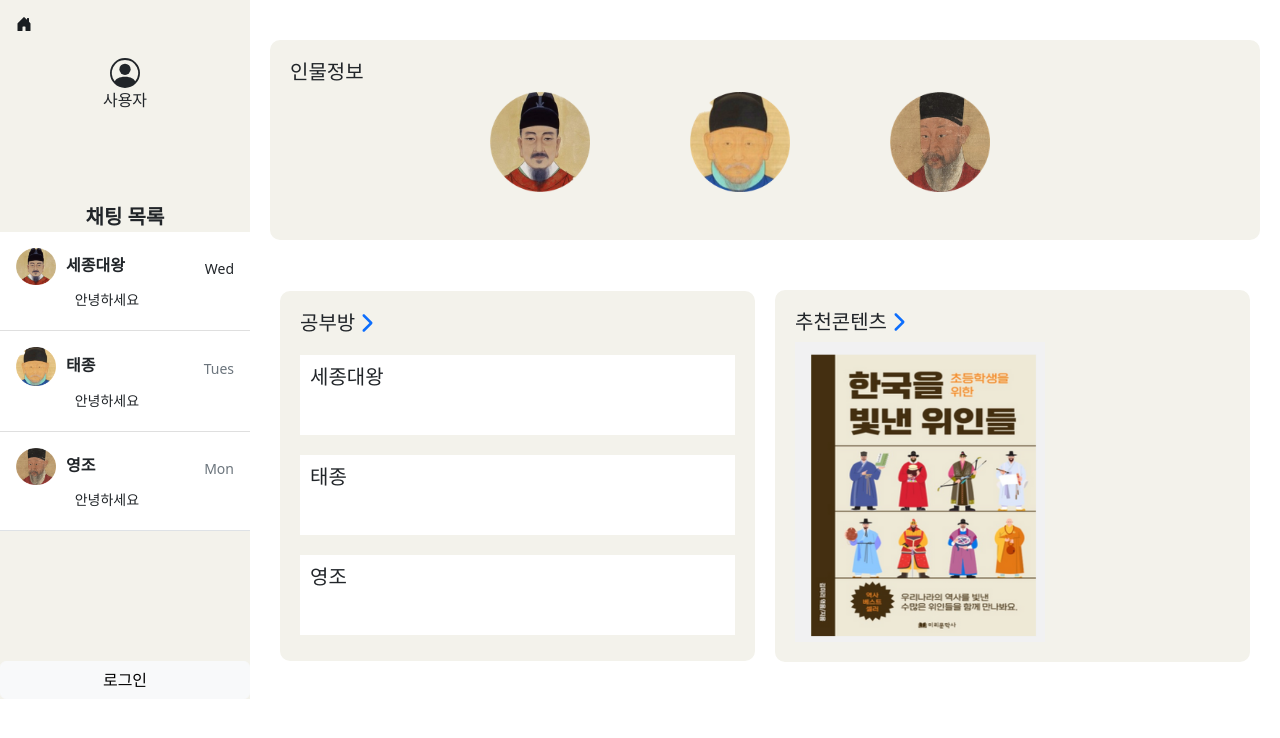
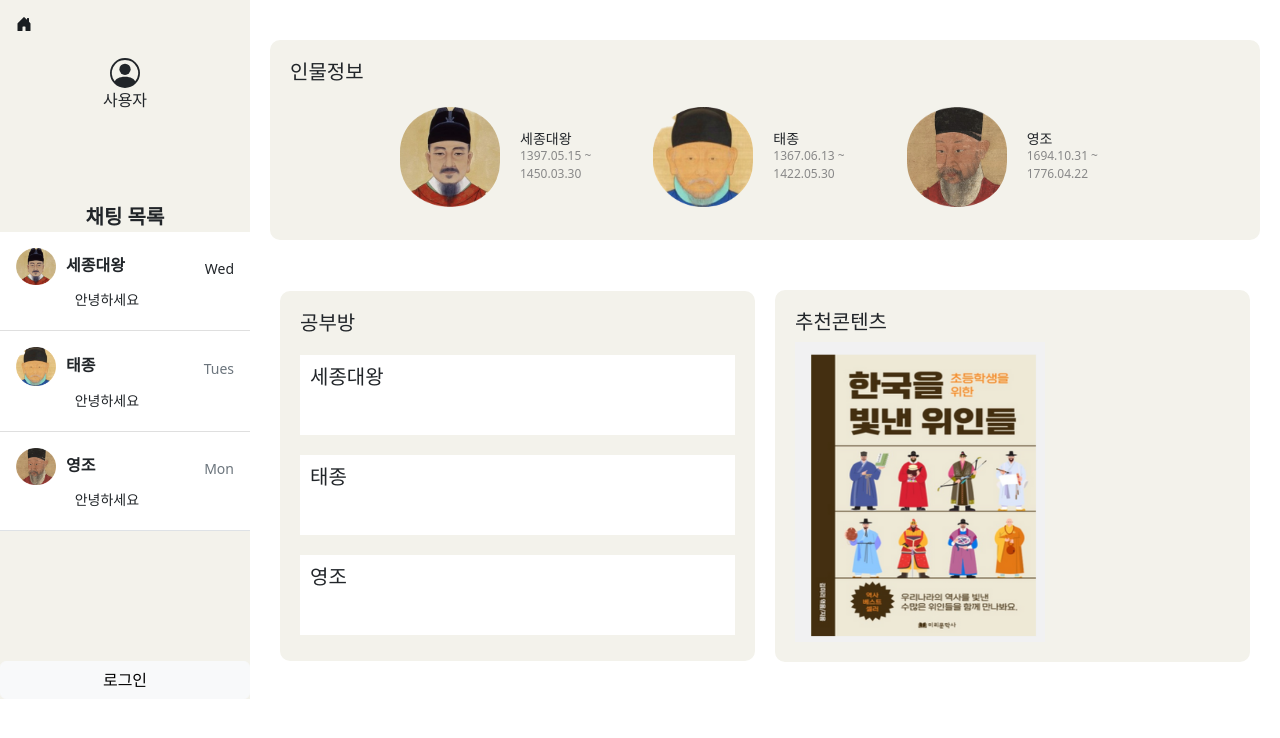
Before and after one commit to HSORI-SLSL/FRONT, a React (Create React App) app: page / in a window 1280 px wide. Shown: the top 738 px of the page. Built offline with nearby package versions, Linux system fonts and the light colour scheme; no server answers.

Commit message:
로그인/회원가입

```diff
--- a/src/home.css
+++ b/src/home.css
@@ -22,14 +22,50 @@
   border-radius: 10px;
 }
 
+
 .person-info2 {
   background-color: #F3F2EB;
-  justify-content: center;
   max-width: 800px;
   width: 80%;
   height: 140px;
   margin-left: 100px;
   margin-right: 50px;
+  flex-direction: column;
+  display: flex;
+  flex-direction: row;
+
+
+  justify-content: space-between;
+}
+
+
+.person-info-item {
+  display: flex;
+  align-items: center;
+  margin-bottom: 10px;
+}
+
+.person-info-item .person-image {
+  width: 100px;
+  height: 100px;
+  object-fit: cover;
+  border-radius: 45px; /* 수정: 사각형 모양을 위해 border-radius 값을 조정합니다. */
+  margin-right: 10px;
+}
+
+.person-info-item div {
+  margin-left: 10px;
+}
+
+.person-info-item h6 {
+  margin: 0;
+  font-size: 14px;
+}
+
+.person-info-item p {
+  margin: 0;
+  font-size: 12px;
+  color: #888;
 }
 
 .sejongImage, .taejongImage, .yeongjoImage {
--- a/src/home.js
+++ b/src/home.js
@@ -11,22 +11,43 @@ function Home() {
     <div className = "home">
       {/* 인물정보  */}
       <div className="person-info">
-        <h5>인물정보</h5>
+      <h5>인물정보</h5>
         <div className="person-info2">
-          <img className="sejongImage" alt="Sejong" src="img/sejong.png" />
-          <img className="taejongImage" alt="Sejong" src="img/taejong.png" />
-          <img className="yeongjoImage" alt="Sejong" src="img/yeongjo.png" />
-
+          <div className="person-info-item">
+            <div className="person-info-image">
+              <img className="person-image" alt="Sejong" src="img/sejong.png" />
+            </div>
+            <div className="person-info-text">
+              <h6>세종대왕</h6>
+              <p>1397.05.15 ~ 1450.03.30</p>
+            </div>
+          </div>
+          <div className="person-info-item">
+            <div className="person-info-image">
+              <img className="person-image" alt="Sejong" src="img/taejong.png" />
+            </div>
+            <div className="person-info-text">
+              <h6>태종</h6>
+              <p>1367.06.13 ~ 1422.05.30</p>
+            </div>
+          </div>
+          <div className="person-info-item">
+            <div className="person-info-image">
+              <img className="person-image" alt="Sejong" src="img/yeongjo.png" />
+            </div>
+            <div className="person-info-text">
+              <h6>영조</h6>
+              <p>1694.10.31 ~ 1776.04.22</p>
+            </div>
+          </div>
         </div>
       </div>
+
 
       <div className="home-container">
         {/* 공부방  */}
         <div className="study-room">
-        <h5>공부방  <Link to="/quiz">
-              {/* 아이콘 넣기 */}
-              <FontAwesomeIcon icon={faChevronRight} />
-            </Link></h5>
+        <h5>공부방</h5>
           <div className="sejong-room">
             <h5> 세종대왕</h5>
           </div>
@@ -41,10 +62,7 @@ function Home() {
         {/* 추천 콘텐츠 */}
         <div className="recommended-content">
           <div className="content-header">
-          <h5>추천콘텐츠  <Link to="/contents">
-              {/* 아이콘 넣기 */}
-              <FontAwesomeIcon icon={faChevronRight} />
-            </Link></h5>
+          <h5>추천콘텐츠</h5>
           </div>
           <img src="/img/abc.png" alt="Bot Avatar" className="avatar" width="250px" height="300px" />
         </div>
--- a/src/layout/Sidebar.js
+++ b/src/layout/Sidebar.js
@@ -1,31 +1,31 @@
 import React, { useState, useEffect } from 'react';
 import './sidebars.css';
-import { getAuth, signOut, onAuthStateChanged } from 'firebase/auth';
+import { getAuth, signOut } from 'firebase/auth';
 
 
 
 function Sidebar () {
+
+
   const [isLoggedin, setIsLoggedin] = useState(false);
-  const [userEmail, setUserEmail] = useState('');
-  const auth = getAuth();
+
+
+
+
 
   useEffect(() => {
-    const unsubscribe = onAuthStateChanged(auth, (user) => {
-      if (user) {
-        setIsLoggedin(true);
-        setUserEmail(user.email);
-      } else {
-        setIsLoggedin(false);
-        setUserEmail('');
-      }
-    });
-    return unsubscribe;
+    // 사용자가 이미 로그인한지 확인합니다.
+    const isLoggedIn = localStorage.getItem('isLoggedIn') === 'true';
+    setIsLoggedin(isLoggedIn);
   }, []);
+
+
 
   const handleLogin = () => {
     setIsLoggedin(true); // 로그인 성공 시 isLoggedin 값을 true로 설정
     localStorage.setItem('isLoggedIn', 'true');
   };
+
 
   const handleLogout = () => {
     const auth = getAuth();
@@ -34,7 +34,6 @@ function Sidebar () {
     signOut(auth)
       .then(() => {
         console.log('로그아웃 성공');
-        alert('로그아웃 성공');
         setIsLoggedin(false);
       })
       .catch((error) => {
@@ -43,7 +42,7 @@ function Sidebar () {
 
   };
 
-  const clickMe = () => {
+ const clickMe = () => {
     window.location.href = "http://localhost:3000/login";
   };
 
@@ -67,7 +66,7 @@ function Sidebar () {
           <path d="M11 6a3 3 0 1 1-6 0 3 3 0 0 1 6 0z"/>
           <path fill-rule="evenodd" d="M0 8a8 8 0 1 1 16 0A8 8 0 0 1 0 8zm8-7a7 7 0 0 0-5.468 11.37C3.242 11.226 4.805 10 8 10s4.757 1.225 5.468 2.37A7 7 0 0 0 8 1z"/>
         </svg>
-        <div className='user'>{isLoggedin ? userEmail : '사용자'} </div>
+        <div className='user'> 사용자 </div>
 
         {/* 채팅 목록 부분 */}
         <span class="fs-5 fw-semibold" style={ { marginTop : '90px' } }>
--- a/src/log/Login.js
+++ b/src/log/Login.js
@@ -35,16 +35,19 @@ function Login() {
 
   return (
     <div className="d-flex flex-column align-items-center" style={{ minHeight: "100vh" }}>
-      <Container className="panel" style={{ maxWidth: "350px", marginTop: "250px" }}>
+      <h4 className="text-center" style={{ marginTop: "200px"}}>로그인</h4>
+      <Container className="panel" style={{ maxWidth: "350px", marginTop: "60px" }}>
         <Form onSubmit={onSubmit}>
           <Form.Group as={Row} className="mb-3" controlId="formPlaintextPassword">
             <Col sm={12}>
+
               <Form.Control
                 type="email"
                 name="email"
                 placeholder="Email"
                 value={email}
                 onChange={handleChange}
+
               />
             </Col>
           </Form.Group>
@@ -69,8 +72,8 @@ function Login() {
           </div>
         </Form>
 
-        <p  style={{ marginTop: "15px" }}>
-          회원이 아니신가요? <Link to="/signup">회원가입 페이지로 이동</Link>
+        <p className="mt-3 text-end">
+          <Link to="/signup">회원가입</Link>
         </p>
       </Container>
     </div>
--- a/src/log/Signup.js
+++ b/src/log/Signup.js
@@ -30,11 +30,13 @@ function Signup() {
 
   return (
     <div className="d-flex flex-column align-items-center" style={{ minHeight: "100vh" }}>
-      <Container className="panel" style={{ maxWidth: "350px", marginTop: "250px" }}>
+       <h4 className="text-center" style={{ marginTop: "200px"}}>회원가입</h4>
+
+      <Container className="panel" style={{ maxWidth: "350px", marginTop: "60px" }}>
         <Form onSubmit={onSubmit}>
           <Form.Group as={Row} className="mb-3" controlId="formPlaintextEmail">
             <Col sm={12}>
-              <Form.Control
+            <Form.Control
                 type="email"
                 placeholder="Email"
                 value={email} // 바인딩된 email 상태를 value로 설정
```
